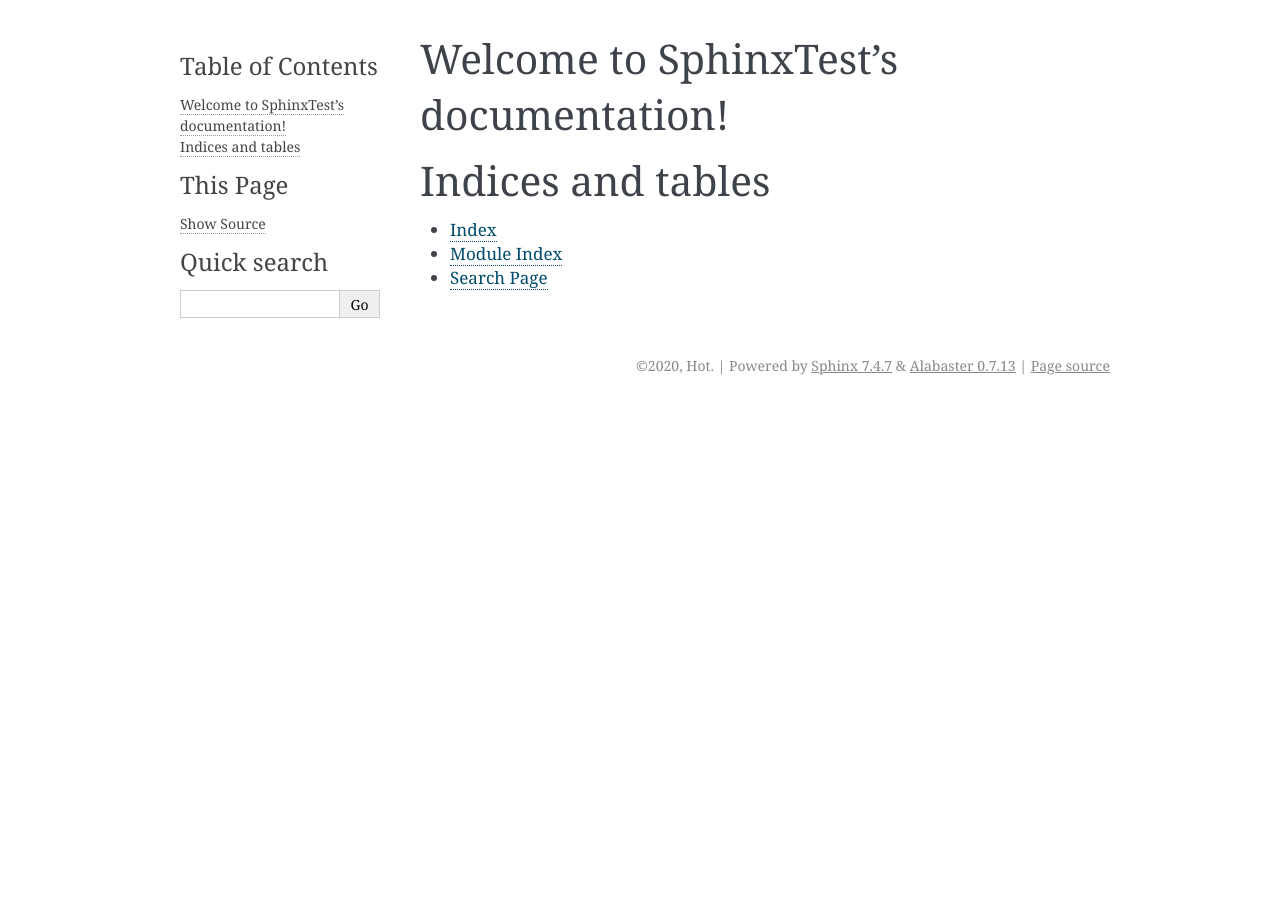
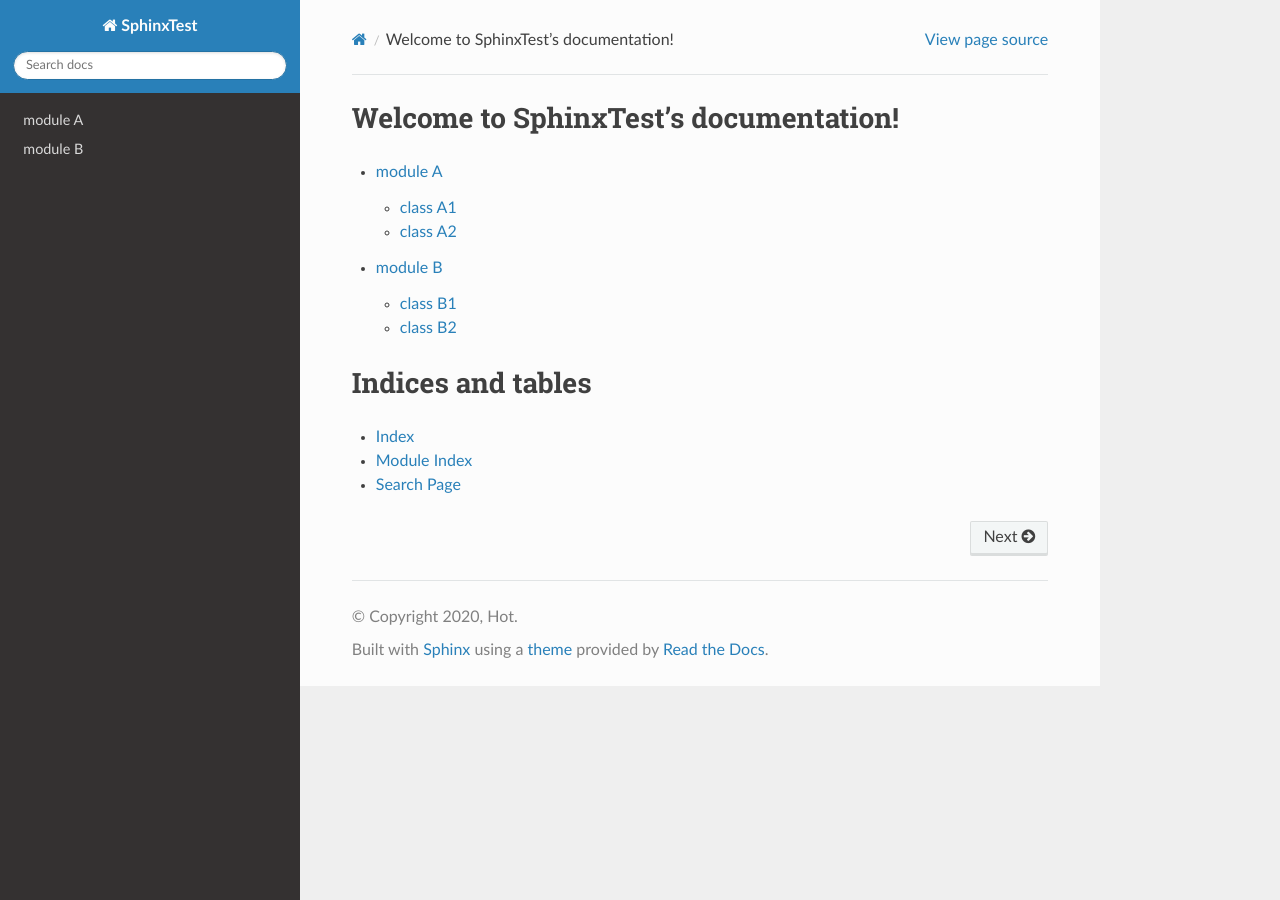
Before and after one commit to Meeks0125/sphinx_test, a Sphinx documentation site: the page built from docs/index.rst, in a window 1280 px wide. Built offline with Sphinx 7.4.7 and the Read the Docs theme 2.0.0, drawn with Linux system fonts in a browser that asks for light colours.

Commit message:
[SphinxTest] add doc

```diff
--- /dev/null
+++ b/docs/a/class_A1.rst
@@ -0,0 +1,4 @@
+class A1
+=========
+
+* there is name in class A1
--- /dev/null
+++ b/docs/a/class_A2.rst
@@ -0,0 +1,4 @@
+class A2
+=========
+
+* there is attribute in class A2
--- /dev/null
+++ b/docs/a/index.rst
@@ -0,0 +1,8 @@
+module A
+==========
+
+.. toctree::
+   :maxdepth: 2
+
+   class_A1
+   class_A2
--- /dev/null
+++ b/docs/b/class_B1.rst
@@ -0,0 +1,4 @@
+class B1
+=========
+
+* there is name in class B1
--- /dev/null
+++ b/docs/b/class_B2.rst
@@ -0,0 +1,4 @@
+class B2
+=========
+
+* there is attribute in class B2
--- /dev/null
+++ b/docs/b/index.rst
@@ -0,0 +1,8 @@
+module B
+==========
+
+.. toctree::
+   :maxdepth: 2
+
+   class_B1
+   class_B2
--- a/docs/conf.py
+++ b/docs/conf.py
@@ -13,6 +13,7 @@
 # import os
 # import sys
 # sys.path.insert(0, os.path.abspath('.'))
+import sphinx_rtd_theme
 
 
 # -- Project information -----------------------------------------------------
@@ -47,7 +48,9 @@ exclude_patterns = ['_build', 'Thumbs.db', '.DS_Store']
 # The theme to use for HTML and HTML Help pages.  See the documentation for
 # a list of builtin themes.
 #
-html_theme = 'alabaster'
+# html_theme = 'alabaster'
+html_theme = 'sphinx_rtd_theme'
+html_theme_path = [sphinx_rtd_theme.get_html_theme_path()]
 
 # Add any paths that contain custom static files (such as style sheets) here,
 # relative to this directory. They are copied after the builtin static files,
--- a/docs/index.rst
+++ b/docs/index.rst
@@ -8,9 +8,9 @@ Welcome to SphinxTest's documentation!
 
 .. toctree::
    :maxdepth: 2
-   :caption: Contents:
 
-
+   a/index
+   b/index
 
 Indices and tables
 ==================
```
Also changed, not shown: 2 other files.
